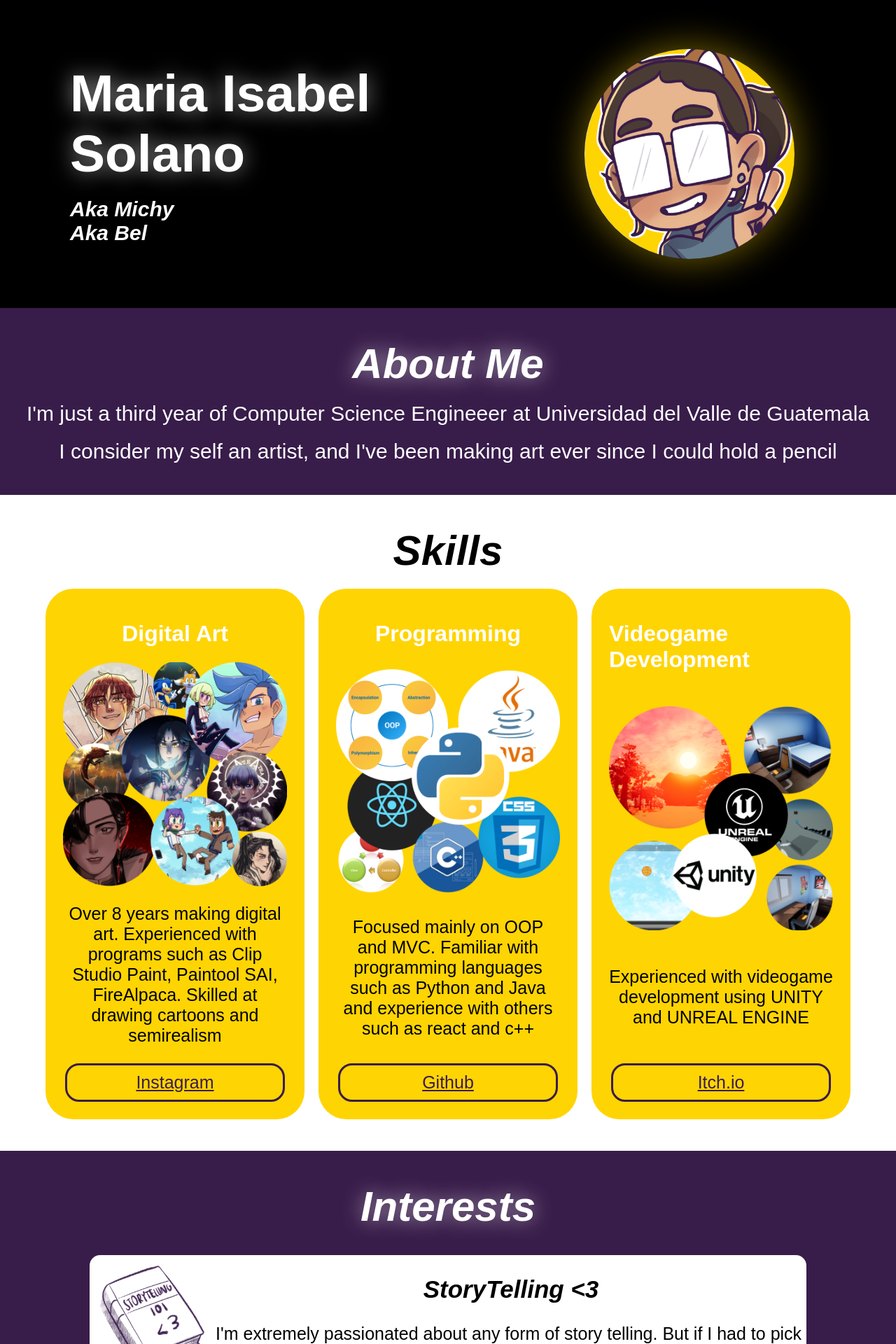
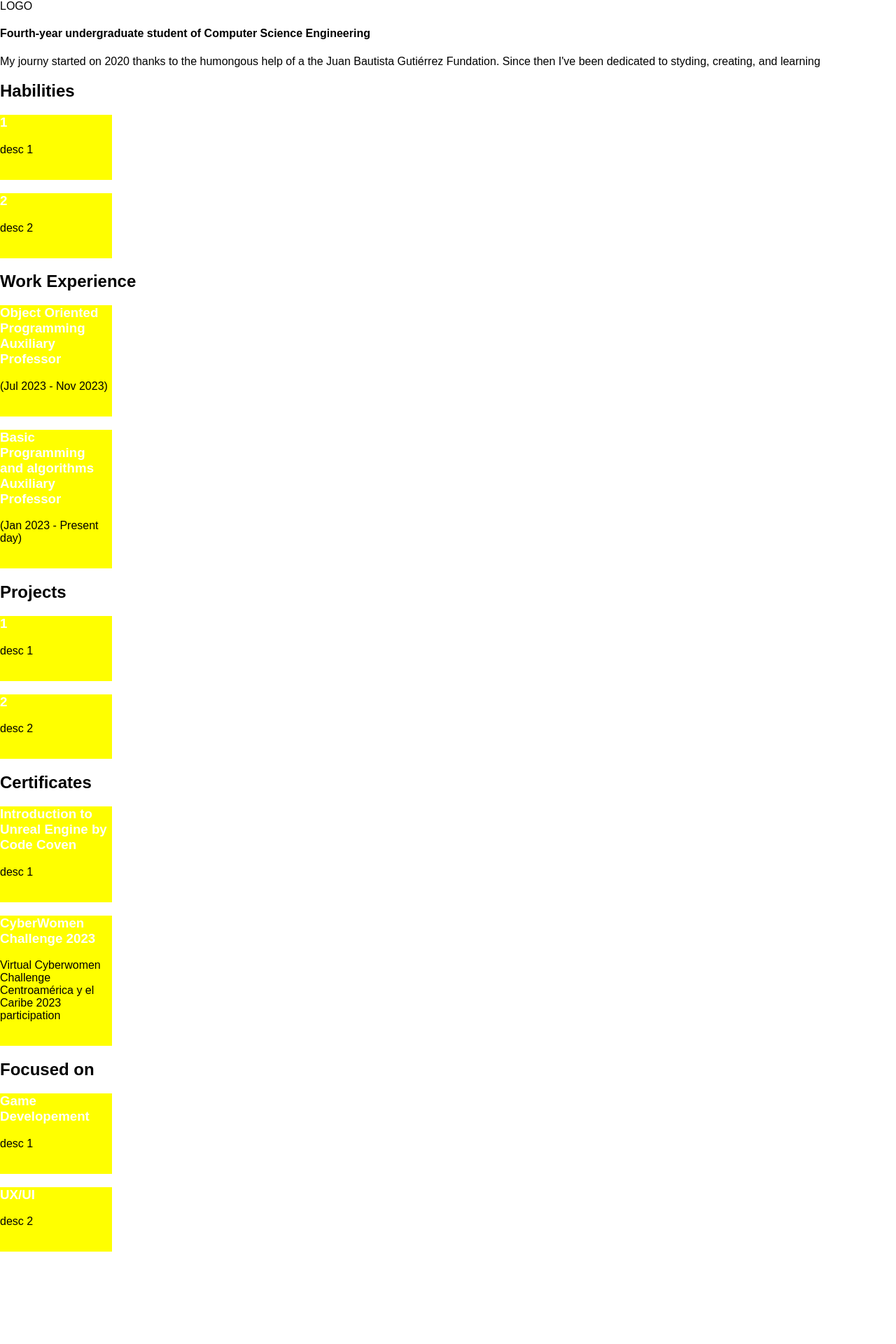
Before and after one commit to MaIsabelSolano/MaIsabelSolano.github.io, a React (Vite) app: page /CS in a window 1280 px wide. Shown: the top 1920 px of the page at 70% size. After the commit the page ends 1788 px from the top, so only its background shows below. Built offline with nearby package versions, Linux system fonts and the light colour scheme.

Commit message:
Feature(All):New Portfolio, added routes, components on Front and Computer Science!

```diff
--- a/package.json
+++ b/package.json
@@ -10,7 +10,9 @@
   },
   "dependencies": {
     "react": "^18.0.0",
-    "react-dom": "^18.0.0"
+    "react-dom": "^18.0.0",
+    "react-router-dom": "^6.14.2",
+    "vue-router": "^4.2.4"
   },
   "devDependencies": {
     "@babel/core": "^7.18.2",
--- a/src/App.jsx
+++ b/src/App.jsx
@@ -1,4 +1,11 @@
 import './App.css'
+
+import { BrowserRouter, Route, Routes, Link } from 'react-router-dom'
+
+import Front from './routes/Front'
+import Arte from './routes/Arte'
+import Ingenieria from './routes/Ingenieria'
+
 import AboutMe from './Components/AboutMe'
 import ContactMe from './Components/ContactMe'
 import Interests from './Components/Interests'
@@ -7,15 +14,22 @@ import Projects from './Components/Projects'
 import Skills from './Components/Skills'
 
 
-function App() {
+const App = () => {
     return (
         <div className="App">
-            <Navbar />
+            {/* <Navbar />
             <AboutMe />
             <Skills />
             <Interests />
             <Projects />
-            <ContactMe />
+            <ContactMe /> */}
+
+            <Routes>
+                <Route exact path="/" element = {<Front/>} />
+                <Route exact path="/Art" element = {<Arte/>} />
+                <Route exact path="/CS" element = {<Ingenieria/>} />
+            </Routes>
+
         </div>
     )
 }
--- /dev/null
+++ b/src/Components/Card.jsx
@@ -0,0 +1,17 @@
+const Card = ({title, desc, img}) => {
+
+    return (
+        <div style={{
+            backgroundColor: "yellow",
+            width: "10em"
+        }}>
+
+            <h3>{title}</h3>
+            <p>{desc}</p>
+            <img src={img}/>
+
+        </div>
+    )
+}
+
+export default Card
--- /dev/null
+++ b/src/Components/Category.jsx
@@ -0,0 +1,16 @@
+import React, { useEffect, useState } from 'react'
+import { Link } from 'react-router-dom'
+
+const Category = ({ cat, linkto }) => {
+
+    return (
+        <button>
+            <Link to = {linkto}> {cat}
+            </Link>
+
+        </button>
+    )
+
+}
+
+export default Category
--- /dev/null
+++ b/src/Components/Contact.jsx
@@ -0,0 +1,26 @@
+import React, { useEffect, useState } from 'react'
+
+const Contact = ({  }) => {
+
+    return (
+        <footer style={{background: '#21313C'}}>
+            {/* Centrar */}
+            <div>
+                {/* Imagen */}
+                <div>
+
+                </div>
+                {/* Social media */}
+                <div>
+                    <h3>Where to find me</h3>
+
+                    <h3>Contact info</h3>
+                    <p>misolanob@gmail.com</p>
+                </div>
+            </div>
+        </footer>
+    )
+
+}
+
+export default Contact
--- /dev/null
+++ b/src/Components/HeaderF.jsx
@@ -0,0 +1,28 @@
+import React, { useEffect , useState } from 'react'
+
+const HeaderF = () => {
+
+    return (
+        <div>
+            {/* Posicionamiento */}
+            <div>
+                {/* Logo/imagen */}
+                <div>
+
+                </div>
+
+                {/* Nombre */}
+                <div>
+                    <h1>Ma. Isabel "Michy" Solano</h1>
+                </div>
+
+                {/* Info */}
+                <span>
+                    <p>Just me</p>
+                </span>
+            </div>
+        </div>
+    )
+}
+
+export default HeaderF
--- a/src/main.jsx
+++ b/src/main.jsx
@@ -2,9 +2,12 @@ import React from 'react'
 import ReactDOM from 'react-dom/client'
 import App from './App'
 import './index.css'
+import { BrowserRouter } from 'react-router-dom'
 
 ReactDOM.createRoot(document.getElementById('root')).render(
     <React.StrictMode>
-        <App />
+        <BrowserRouter>
+            <App />
+        </BrowserRouter>
     </React.StrictMode>
 )
--- /dev/null
+++ b/src/routes/Arte.jsx
@@ -0,0 +1,10 @@
+import React from "react"
+import { Link } from "react-router-dom"
+
+const Arte = () => {
+    return (
+        <div></div>
+    )
+}
+
+export default Arte
--- /dev/null
+++ b/src/routes/Front.jsx
@@ -0,0 +1,35 @@
+import React from "react"
+import { Link } from "react-router-dom"
+import '../Components/CSS/Front.css'
+import HeaderF from "../Components/HeaderF"
+import Category from "../Components/Category"
+import Contact from "../Components/Contact"
+
+const Front = ({}) => {
+
+  return (
+    <div style={{
+      height: "100%" ,
+      margin: 0,
+      padding: 0,
+    }}>
+      <HeaderF/>
+    <div className="Front">
+    <span>
+      <Category
+        cat = "Computer Science"
+        linkto="/CS"
+      />
+      <Category
+        cat = "Art"
+        linkto="/Art"
+      />
+    </span>
+    </div>
+      <Contact/>
+    </div>
+  )
+
+}
+
+export default Front
--- /dev/null
+++ b/src/routes/Ingenieria.jsx
@@ -0,0 +1,88 @@
+import React from "react"
+import { Link } from "react-router-dom"
+import Card from "../Components/Card"
+
+const Ingenieria = () => {
+    return (
+        <div>
+            <div className="LeftPan">
+                <div> LOGO </div>
+                <h4> Fourth-year undergraduate student of Computer Science Engineering</h4>
+                <p>My journy started on 2020 thanks to the humongous help of a the Juan Bautista Gutiérrez Fundation. Since then I've been dedicated to styding, creating, and learning</p>
+            </div>
+            <div>
+                <span>
+                    <h2>Habilities</h2>
+                    <span>
+                        <Card
+                            title="1"
+                            desc="desc 1"
+                        />
+                        <Card
+                            title="2"
+                            desc="desc 2"
+                        />
+                    </span>
+                </span>
+
+                <span>
+                    <h2>Work Experience</h2>
+                    <span>
+                        <Card
+                            title="Object Oriented Programming Auxiliary Professor"
+                            desc="(Jul 2023 - Nov 2023)"
+                        />
+                        <Card
+                            title="Basic Programming and algorithms Auxiliary Professor"
+                            desc="(Jan 2023 - Present day)"
+                        />
+                    </span>
+                </span>
+
+                <span>
+                    <h2>Projects</h2>
+                    <span>
+                        <Card
+                            title="1"
+                            desc="desc 1"
+                        />
+                        <Card
+                            title="2"
+                            desc="desc 2"
+                        />
+                    </span>
+                </span>
+
+                <span>
+                    <h2>Certificates</h2>
+                    <span>
+                        <Card
+                            title="Introduction to Unreal Engine by Code Coven"
+                            desc="desc 1"
+                        />
+                        <Card
+                            title="CyberWomen Challenge 2023"
+                            desc="Virtual Cyberwomen Challenge Centroamérica y el Caribe 2023 participation"
+                        />
+                    </span>
+                </span>
+
+                <span>
+                    <h2>Focused on</h2>
+                    <span>
+                        <Card
+                            title="Game Developement"
+                            desc="desc 1"
+                        />
+                        <Card
+                            title="UX/UI"
+                            desc="desc 2"
+                        />
+                    </span>
+                </span>
+            </div>
+        </div>
+    )
+}
+
+export default Ingenieria
```
Also changed, not shown: src/Components/CSS/Front.css (added), 1 other file (tests, documents, lock files or other folders).
